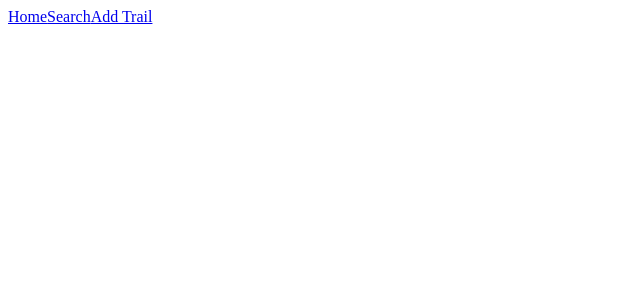
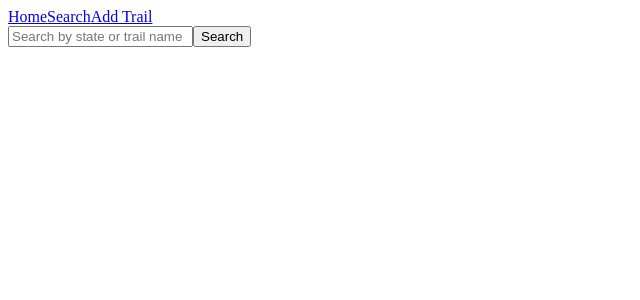
Before and after one commit to joannabell/all-bike-trails, a React (Create React App) app: page / in a window 1280 px wide. Shown: the top 300 px of the page, without its empty margins (0-640 px from the left). Built offline with nearby package versions, Linux system fonts and the light colour scheme; data requests are answered from the project's data file.

Commit message:
added submit to search bar

```diff
--- a/src/Home.js
+++ b/src/Home.js
@@ -1,11 +1,16 @@
 import React from 'react';
 import NavBar from './NavBar'
+import SearchBar from './SearchBar'
 
 
 function Home() {
   return (
+
     <div className="Home">
       <NavBar />
+      <div id="searchDiv">
+        <SearchBar />
+      </div>
     </div>
   );
 }
--- a/src/SearchBar.js
+++ b/src/SearchBar.js
@@ -7,16 +7,21 @@ function SearchBar() {
     setSearchValue(event.target.value)
   }
 
+  function handleSubmit(event) {
+    event.preventDefault()
+    console.log("click")
+  }
+
   return (
     <div className="SearchBar">
-      <form className='search-bar'>
+      <form className='search-bar' onSubmit={handleSubmit}>
         <input
         type="text"
         placeholder="Search by state or trail name"
         value={searchValue}
         onChange={handleSearchChange}
         />
-        <input type="submit" value="Search" />
+        <input type="submit" value="Search"/>
       </form>
     </div>
   );
```
